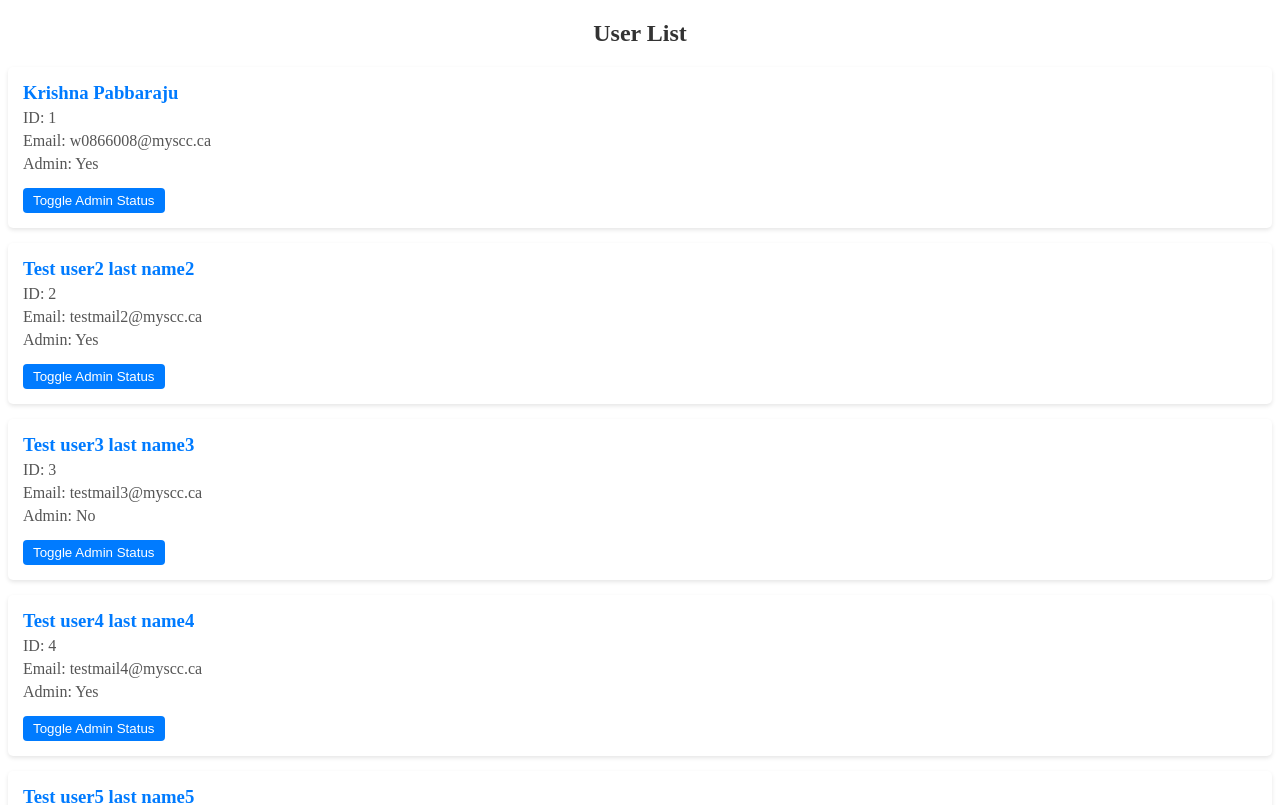
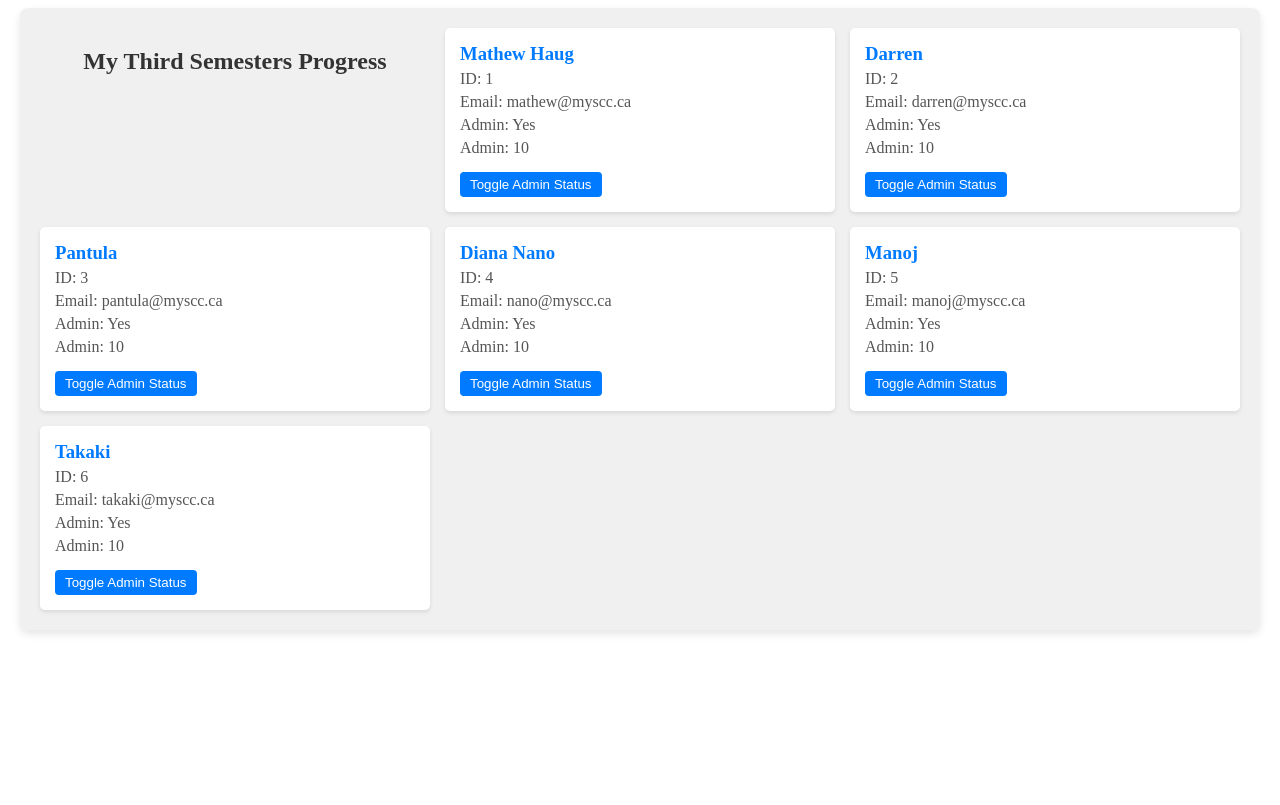
Before and after one commit to KrishnaBhargaviP/Krishna-Pabbaraju-Learning-Angular, an Angular app: page / in a window 1280 px wide. Shown: the top 805 px of the page. Built offline with nearby package versions, Linux system fonts and the light colour scheme.

Commit message:
Change the project from test users to My third semesters progress app

```diff
--- a/src/app/Shared/Modules/user.ts
+++ b/src/app/Shared/Modules/user.ts
@@ -1,7 +1,8 @@
 export interface User {
   id: number;
-  firstName: string;
-  lastName: string;
+  subjectCode: string;
+  instructorName: string;
   isAdmin?: boolean;
   email: string;
+  marks: number;
 }
--- a/src/app/app.component.css
+++ b/src/app/app.component.css
@@ -1,28 +1,48 @@
-container {
-  max-width: 600px;
+.container {
+  max-width: 1200px; /* Increased max-width to accommodate two columns */
   margin: 0 auto;
   padding: 20px;
   background-color: #f0f0f0;
   border-radius: 8px;
   box-shadow: 0 4px 8px rgba(0, 0, 0, 0.1);
+  display: grid;
+  grid-template-columns: repeat(auto-fill, minmax(300px, 1fr)); /* Adjust columns */
+  gap: 15px; /* Space between items */
 }
+
 h2 {
-  text-align: center; color: #333; margin-bottom: 20px;
+  text-align: center;
+  color: #333;
+  margin-bottom: 20px;
 }
+
 .user-card {
   background-color: #fff;
   padding: 15px;
-  margin-bottom: 15px;
   border-radius: 5px;
   box-shadow: 0 2px 4px rgba(0, 0, 0, 0.1);
 }
-.user-card h3 { margin: 0; color: #007bff;
+
+.user-card h3 {
+  margin: 0;
+  color: #007bff;
 }
-.user-card p { margin: 5px 0; color: #555;
+
+.user-card p {
+  margin: 5px 0;
+  color: #555;
 }
+
 .toggle-button {
-  margin-top: 10px; padding: 5px 10px; background-color: #007bff; color: white;
-  border: none; border-radius: 4px; cursor: pointer;
+  margin-top: 10px;
+  padding: 5px 10px;
+  background-color: #007bff;
+  color: white;
+  border: none;
+  border-radius: 4px;
+  cursor: pointer;
 }
-.toggle-button:hover { background-color: #0056b3;
+
+.toggle-button:hover {
+  background-color: #0056b3;
 }
--- a/src/app/app.component.html
+++ b/src/app/app.component.html
@@ -1,10 +1,11 @@
 <div class="container">
-  <h2>User List</h2>
+  <h2>My Third Semesters Progress</h2>
   <div *ngFor="let user of userList" class="user-card">
-    <h3>{{ user.firstName }} {{ user.lastName }}</h3>
+    <h3>{{ user.instructorName }} </h3>
     <p>ID: {{ user.id }}</p>
     <p>Email: {{ user.email }}</p>
     <p>Admin: {{ user.isAdmin ? 'Yes' : 'No' }}</p>
+    <p>Admin: {{ user.marks }}</p>
 
     <!-- button to toggle admin status -->
     <button (click)="toggleAdminStatus(user)"class="toggle-button">
--- a/src/app/app.component.ts
+++ b/src/app/app.component.ts
@@ -12,47 +12,53 @@ import { JsonPipe, NgForOf } from '@angular/common';
   styleUrl: './app.component.css'
 })
 export class AppComponent {
-  title = 'User Details';
+  title = 'My Third Semisters Progress';
 
   // Two new variables with types
   User1: User = {
-    id : 1,
-    firstName: 'Krishna',
-    lastName: 'Pabbaraju',
+    id: 1,
+    subjectCode: 'MAD001',
+    instructorName: 'Mathew Haug',
     isAdmin: true,
-    email: 'w0866008@myscc.ca'
+    email: 'mathew@myscc.ca',
+    marks: 10
   }
 
   User2: User = {
-    id : 2,
-    firstName: 'Test user2',
-    lastName: 'last name2',
+    id: 2,
+    subjectCode: 'MAD002',
+    instructorName: 'Darren',
     isAdmin: true,
-    email: 'testmail2@myscc.ca'
+    email: 'darren@myscc.ca',
+    marks: 10
   }
 
   userList: User[] = //any[] would have worked as well
     [this.User1,this.User2,
-      {id : 3,
-        firstName: 'Test user3',
-        lastName: 'last name3',
-        isAdmin: false,
-        email: 'testmail3@myscc.ca'},
-      {id : 4,
-        firstName: 'Test user4',
-        lastName: 'last name4',
+      {id: 3,
+        subjectCode: 'MAD003',
+        instructorName: 'Pantula',
         isAdmin: true,
-        email: 'testmail4@myscc.ca'},
-      {id : 5,
-        firstName: 'Test user5',
-        lastName: 'last name5',
+        email: 'pantula@myscc.ca',
+        marks: 10},
+      {id: 4,
+        subjectCode: 'MAD004',
+        instructorName: 'Diana Nano',
         isAdmin: true,
-        email: 'testmail5@myscc.ca'},
-      {id : 6,
-        firstName: 'Test user6',
-        lastName: 'last name6',
-        isAdmin: false,
-        email: 'testmail6@myscc.ca'}
+        email: 'nano@myscc.ca',
+        marks: 10,},
+      {id: 5,
+        subjectCode: 'MAD005',
+        instructorName: 'Manoj',
+        isAdmin: true,
+        email: 'manoj@myscc.ca',
+        marks: 10},
+      {id: 6,
+        subjectCode: 'MAD006',
+        instructorName: 'Takaki',
+        isAdmin: true,
+        email: 'takaki@myscc.ca',
+        marks: 10}
       ];
 
 
```
